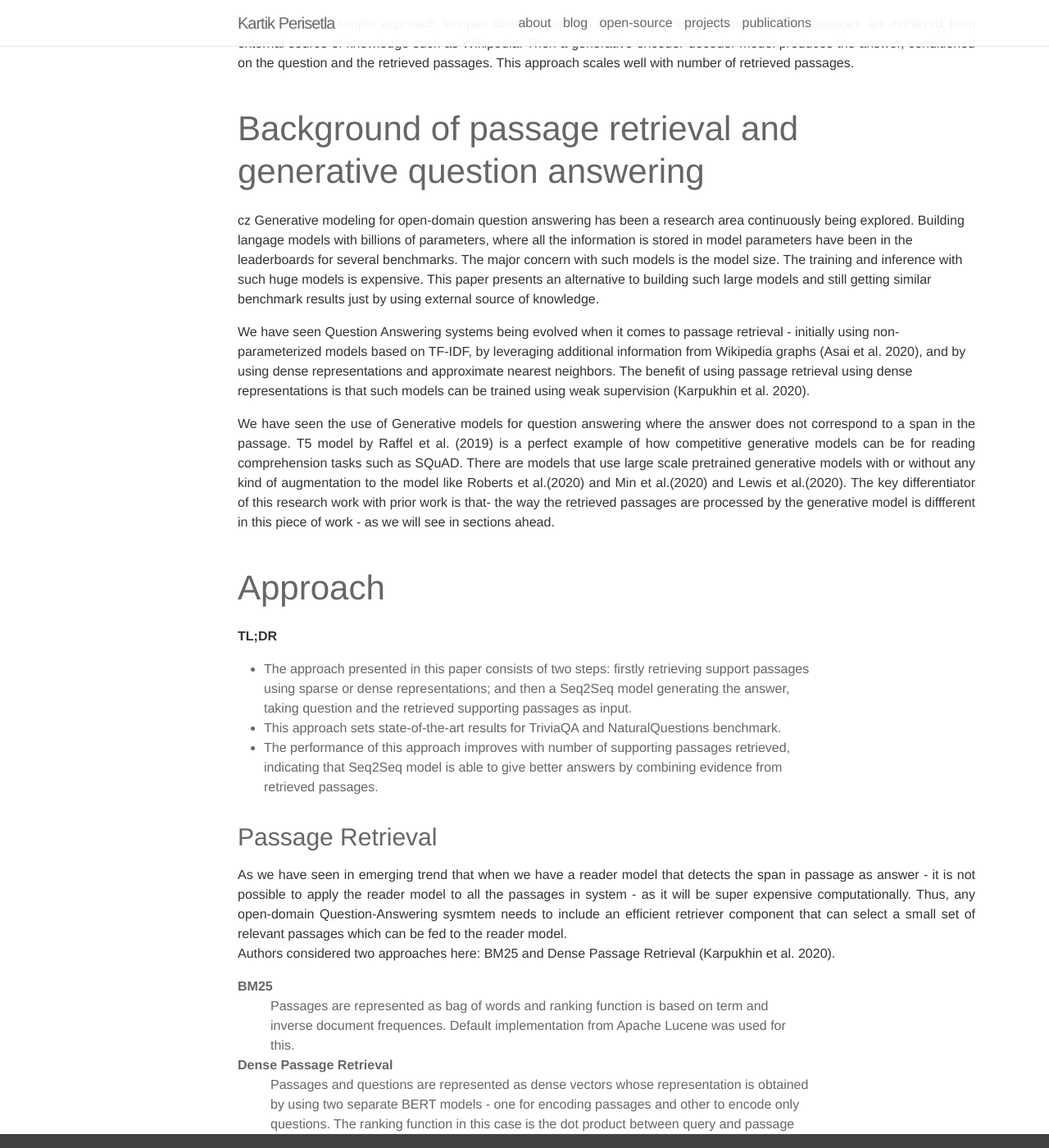
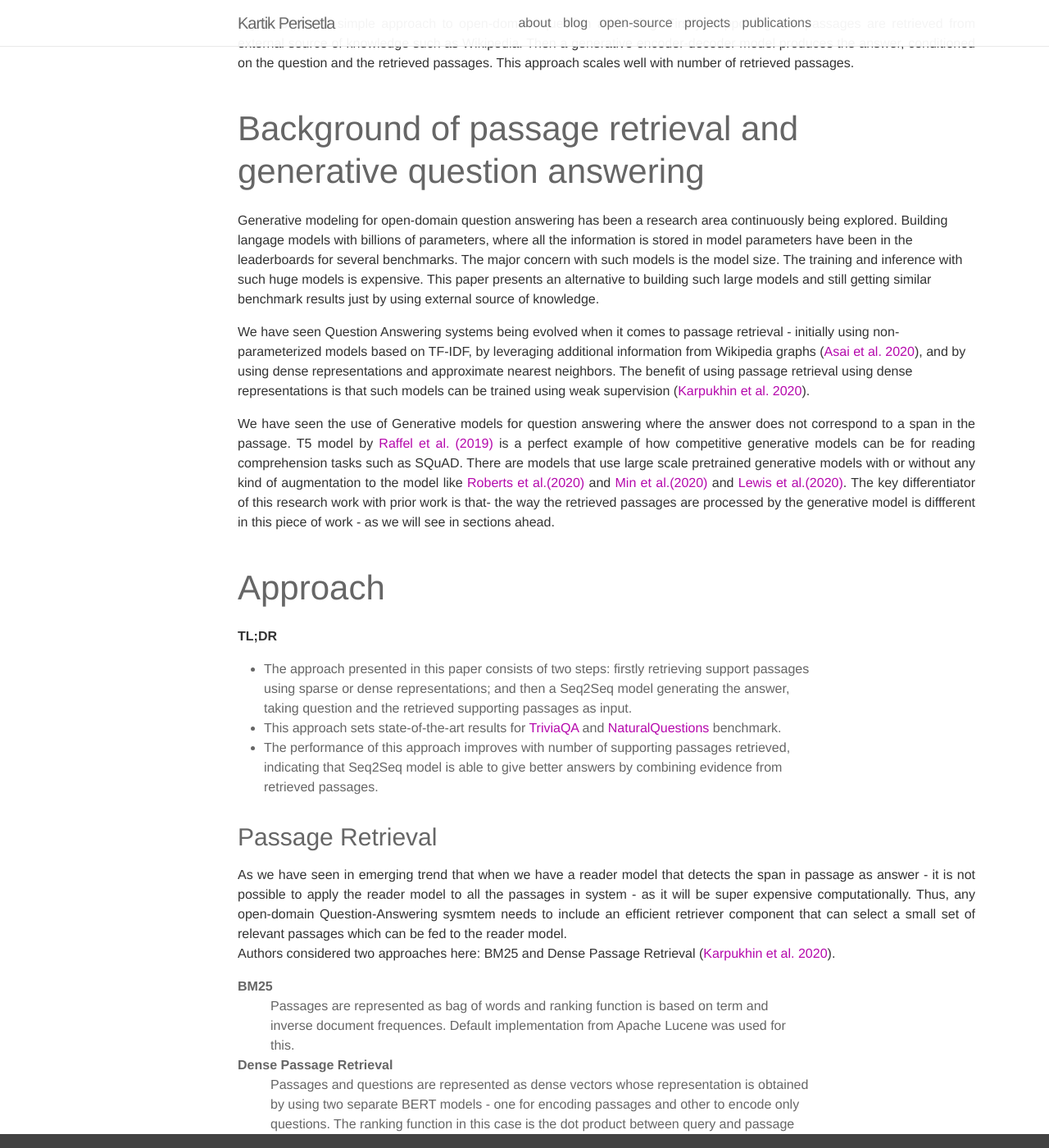
Before and after one commit to kartikperisetla/kartikperisetla.github.io, a Jekyll site: the page built from _posts/2020-07-25-leveraging-passage-retrieval-generative-models-qna.markdown, in a window 1280 px wide and 1400 px high, scrolled down 917 px. Shown: the whole window at 82% size. Built offline with Jekyll 4.4.1, drawn with Linux system fonts in a browser that asks for light colours; nearby versions of some CDN libraries; comment, search, counter and statistics services are not loaded; some of the changed lines change nothing that is shown; some of the changed text lies outside the part shown.

Commit message:
Update 2020-07-25-leveraging-passage-retrieval-generative-models-qna.markdown
adding reference links

```diff
--- a/_posts/2020-07-25-leveraging-passage-retrieval-generative-models-qna.markdown
+++ b/_posts/2020-07-25-leveraging-passage-retrieval-generative-models-qna.markdown
@@ -29,14 +29,14 @@ Figure shows a simple approach to open-domain question answering. Firstly, suppo
 <h2>
     Background of passage retrieval and generative question answering
 </h2>
-<p align="j ustify">cz
+<p align="j ustify">
 Generative modeling for open-domain question answering has been a research area continuously being explored. Building langage models with billions of parameters, where all the information is stored in model parameters have been in the leaderboards for several benchmarks. The major concern with such models is the model size. The training and inference with such huge models is expensive. This paper presents an alternative to building such large models and still getting similar benchmark results just by using external source of knowledge.
 </p>
 <p>
-We have seen Question Answering systems being evolved when it comes to passage retrieval - initially using non-parameterized models based on TF-IDF, by leveraging additional information from Wikipedia graphs (Asai et al. 2020), and by using dense representations and approximate nearest neighbors. The benefit of using passage retrieval using dense representations is that such models can be trained using weak supervision (Karpukhin et al. 2020).
+We have seen Question Answering systems being evolved when it comes to passage retrieval - initially using non-parameterized models based on TF-IDF, by leveraging additional information from Wikipedia graphs (<a href="https://arxiv.org/abs/1911.10470">Asai et al. 2020</a>), and by using dense representations and approximate nearest neighbors. The benefit of using passage retrieval using dense representations is that such models can be trained using weak supervision (<a href="https://arxiv.org/abs/2004.04906">Karpukhin et al. 2020</a>).
 </p>
 <p align="justify">
-We have seen the use of Generative models for question answering where the answer does not correspond to a span in the passage. T5 model by Raffel et al. (2019) is a perfect example of how competitive generative models can be for reading comprehension tasks such as SQuAD. There are models that use large scale pretrained generative models with or without any kind of augmentation to the model like Roberts et al.(2020) and Min et al.(2020) and Lewis et al.(2020). The key differentiator of this research work with prior work is that- the way the retrieved passages are processed by the generative model is diffferent in this piece of work - as we will see in sections ahead.
+We have seen the use of Generative models for question answering where the answer does not correspond to a span in the passage. T5 model by <a href="https://arxiv.org/abs/1910.10683">Raffel et al. (2019)</a> is a perfect example of how competitive generative models can be for reading comprehension tasks such as SQuAD. There are models that use large scale pretrained generative models with or without any kind of augmentation to the model like <a href="https://arxiv.org/abs/2002.08910">Roberts et al.(2020)</a> and <a href="https://arxiv.org/abs/1909.04849">Min et al.(2020)</a> and <a href="https://arxiv.org/abs/2005.11401">Lewis et al.(2020)</a>. The key differentiator of this research work with prior work is that- the way the retrieved passages are processed by the generative model is diffferent in this piece of work - as we will see in sections ahead.
 </p>
 <h2>
     Approach
@@ -46,7 +46,7 @@ We have seen the use of Generative models for question answering where the answe
 <ul>
 <li>The approach presented in this paper consists of two steps: firstly retrieving support passages using sparse or dense representations; and then a Seq2Seq model generating the answer, taking question and the retrieved supporting passages as input.
 </li>
-<li>This approach sets state-of-the-art results for TriviaQA and NaturalQuestions benchmark.
+<li>This approach sets state-of-the-art results for <a href="https://nlp.cs.washington.edu/triviaqa/">TriviaQA</a> and <a href="https://ai.google.com/research/NaturalQuestions/">NaturalQuestions</a> benchmark.
 </li>
 <li> The performance of this approach improves with number of supporting passages retrieved, indicating that Seq2Seq model is able to give better answers by combining evidence from retrieved passages.
 </li>
@@ -59,7 +59,7 @@ Passage Retrieval
 <p align="justify">
 As we have seen in emerging trend that when we have a reader model that detects the span in passage as answer - it is not possible to apply the reader model to all the passages in system - as it will be super expensive computationally. Thus, any open-domain Question-Answering sysmtem needs to include an efficient retriever component that can select a small set of relevant passages which can be fed to the reader model.
 <br/>
-Authors considered two approaches here: BM25 and Dense Passage Retrieval (Karpukhin et al. 2020).
+Authors considered two approaches here: BM25 and Dense Passage Retrieval (<a href="https://arxiv.org/abs/2004.04906">Karpukhin et al. 2020</a>).
 <dl>
 <dt><b>BM25</b></dt>
 <dd> Passages are represented as bag of words and ranking function is based on term and inverse document frequences. Default implementation from Apache Lucene was used for this.
@@ -83,7 +83,7 @@ You can see the design details of DPR in the figure above. Key points:
 Two indepedent BERT networks are used as dense encoders for passage as well as question. Passage encoder maps any test passage to a d-dimensional vector. Such vectors are used to build an index that is used for retrieval. </li>
 <li>Training of DPR involves training the encoders such that dot-product similarity becomes a good ranking function for retrieval. At inference time, the question encoder encodes the input question to a d-dimensional vector and this encoding is used to retrieve k passags of which vectors are the closest to the question vector. The similarity function used in DPR is dot-product, but any decomposable similarity function can be used - such as some transformations of Euclidean distance.</li>
 <li>
-For indexing and retrieval, FAISS (Johnson et al. 2017) library is used - as it supports efficient similarity search and clustering of dense vectors applicable to billions of vectors.
+For indexing and retrieval, FAISS (<a href="https://arxiv.org/abs/1702.08734">Johnson et al. 2017</a>) library is used - as it supports efficient similarity search and clustering of dense vectors applicable to billions of vectors.
 </li>
 </ul>
 </p>
@@ -91,7 +91,7 @@ For indexing and retrieval, FAISS (Johnson et al. 2017) library is used - as it
 Generative model for Answer Generation
 </h3>
 <p align="justify">
-The generative model in this approach is based on a Seq2Seq network pretrained on unsupervised data - such as BART or T5. T5 (Text-to-Text Transformer) model is a model where all the tasks are modeled using Encoder-Decoder architecture. The architecture presented in this paper is very similar to The Transformers (Vaswani et al. 2017), but with a small variation as you will see as we proceed. Below shown is the standard Transformer architecture by Vaswani et al:
+The generative model in this approach is based on a Seq2Seq network pretrained on unsupervised data - such as BART or T5. T5 (Text-to-Text Transformer) model is a model where all the tasks are modeled using Encoder-Decoder architecture. The architecture presented in this paper is very similar to The Transformers (<a href="https://arxiv.org/abs/1706.03762">Vaswani et al. 2017</a>), but with a small variation as you will see as we proceed. Below shown is the standard Transformer architecture by Vaswani et al:
 </p>
 <img width="950px" src="{{ site.baseurl }}/assets/img/blog/transformer.png"/>
 <p align="justify">
@@ -114,7 +114,7 @@ As you can see in figure above, for a given question, Dense Passage Retrieval(DP
     Metrics, Experiments & Results
 </h2>
 <p align="justify">
-The metric reported in this paper is <b>EM(ExactMatch)</b> as introduced by Rajpurkar et al.(2016). A generated answer is considered correct if it matches any answer of the list of acceptable answers after normalization. This normalization step consists in lowercasing and removing articles, punctuation and duplicated whitespace.
+The metric reported in this paper is <b>EM(ExactMatch)</b> as introduced by <a href="https://arxiv.org/abs/1606.05250">Rajpurkar et al.(2016)</a>. A generated answer is considered correct if it matches any answer of the list of acceptable answers after normalization. This normalization step consists in lowercasing and removing articles, punctuation and duplicated whitespace.
 <br/>
 <br/>
 The empirical evaluations of Fusion-in-Decoder for open domain QA are presented and following benchmark datasets are used:
@@ -128,7 +128,7 @@ The empirical evaluations of Fusion-in-Decoder for open domain QA are presented
 <dt><b>SQuAD v1.1</b></dt>
 <dd>It is a reading comprehension dataset. Given a paragraph extracted from Wikipedia, annotators were asked to write questions for which the answer is span from the same paragraph.</dd>
 </dl>
-Authors used validation as test and keep 10% of the training set for validation. And same preprocessing(Chen et al 2017, Karpukhin et al. 2020) was applied resulting in passages of 100 words which do not overlap.
+Authors used validation as test and keep 10% of the training set for validation. And same preprocessing(<a href="https://arxiv.org/abs/1704.00051">Chen et al 2017</a>, <a href="https://arxiv.org/abs/2004.04906">Karpukhin et al. 2020</a>) was applied resulting in passages of 100 words which do not overlap.
 </p>
 <img width="800px" src="{{ site.baseurl }}/assets/img/blog/dpr_evaluation.png"/>
 <p align="justify">
```
